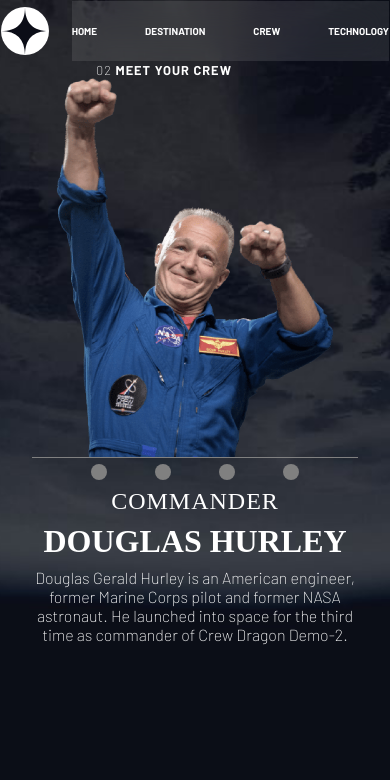
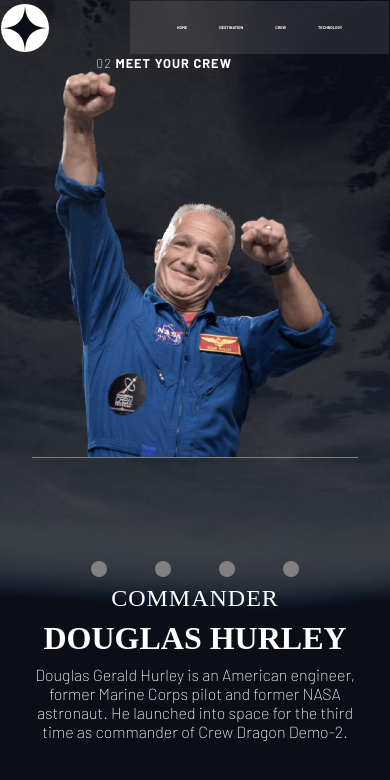
Before and after one commit to bssbrit/Space-tourism-website, a plain HTML site: page crew.html in a window 390 px wide. Drawn offline with Linux system fonts and the light colour scheme; a web font is replaced by a local one.

Commit message:
finish smaller mobile design

```diff
--- a/css/style.css
+++ b/css/style.css
@@ -57,7 +57,7 @@ body {
   display: flex;
   justify-content: space-between;
 
-  gap: 3rem;
+  gap: 2rem;
 }
 
 .menu li {
@@ -424,7 +424,7 @@ h3 {
   }
   .header {
     padding: 1px;
-    font-size: 10px;
+    font-size: 4px;
   }
   .body {
     flex-direction: column;
@@ -438,8 +438,7 @@ h3 {
     text-align: center;
   }
   .bodyLeftSide {
-    padding-top: 2%;
-    align-items: flex-start;
+    align-items: center;
   }
   .bodyLeftSide p {
     padding: 0;
@@ -452,7 +451,7 @@ h3 {
   }
   #planetImg {
     animation: rotateImage 25s linear infinite; /* Adjust duration as needed */
-    height: 220px;
+    height: 200px;
   }
   h1 {
     font-size: 3rem;
@@ -470,9 +469,14 @@ h3 {
     order: -1;
     width: 100%;
   }
+  .destinations {
+    font-size: 12px;
+  }
   .crewPhoto {
+    height: 100%;
     background-size: contain;
     background-position: center;
+
     border-bottom: 1px solid gray;
   }
   .crewInfo {
```
